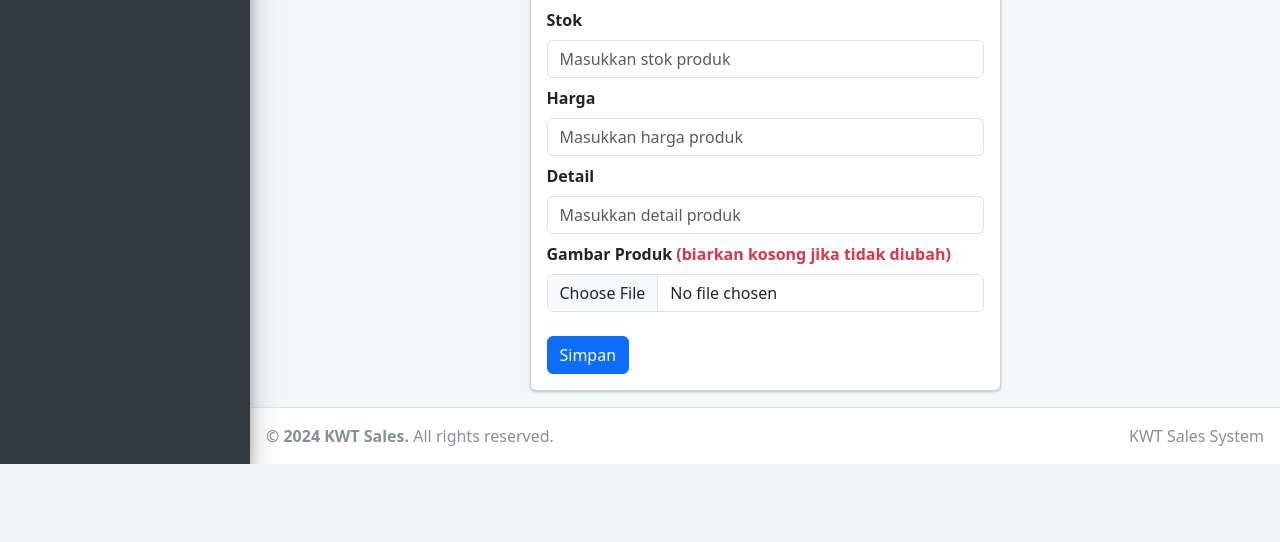
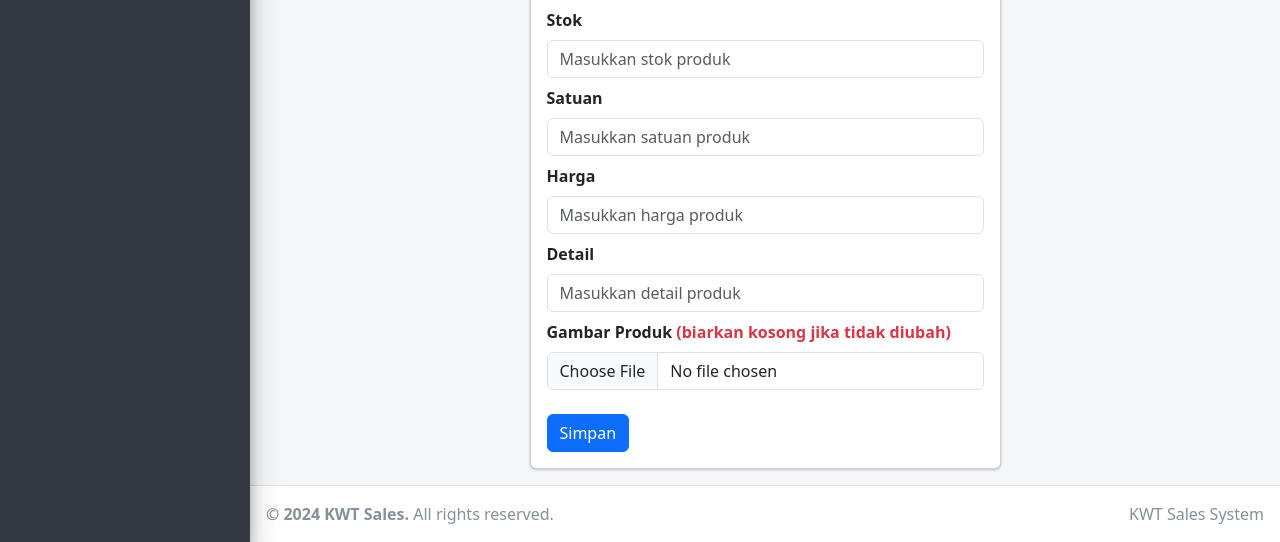
Before and after one commit to rizkyalfito/kwt-sales, a CodeIgniter 4 app: the page made by app/Views/pages/produk/edit.php in a window 1280 px wide. Shown: the part 388-930 px from the top of the page. Before the commit the page ends 852 px from the top, so only its background shows below. Run offline with PHP 8.4 and a stand-in for CodeIgniter, Linux system fonts and the light colour scheme; the template is opened without the code that fills it: most values are stand-ins (such as "Sample title", 1, 10 or a date in 2020); data that the repository does not hold is empty; some libraries are stand-ins or nearby versions.

Commit message:
update rev 2

```diff
--- a/app/Controllers/Produk.php
+++ b/app/Controllers/Produk.php
@@ -55,6 +55,7 @@ class Produk extends Controller
             'nama_produk' => $this->request->getVar('produk'),
             'nama_kategori' => $this->request->getVar('kategori'),
             'stok' => $this->request->getVar('stok'),
+            'satuan' => $this->request->getVar('satuan'),
             'harga' => $this->request->getVar('harga'),
             'detail' => $this->request->getVar('detail'),
         ];
@@ -94,6 +95,7 @@ class Produk extends Controller
             'nama_produk' => $this->request->getVar('produk'),
             'nama_kategori' => $this->request->getVar('kategori'),
             'stok' => $this->request->getVar('stok'),
+            'satuan' => $this->request->getVar('satuan'),
             'harga' => $this->request->getVar('harga'),
             'detail' => $this->request->getVar('detail'),
         ];
--- a/app/Database/Migrations/2024-06-02-000004_CreateProdukTable.php
+++ b/app/Database/Migrations/2024-06-02-000004_CreateProdukTable.php
@@ -27,6 +27,10 @@ class CreateProdukTable extends Migration
                 'type'       => 'INT',
                 'constraint' => 11,
             ],
+            'satuan' => [
+                'type'       => 'VARCHAR',
+                'constraint' => 100,
+            ],
             'harga' => [
                 'type'       => 'INT',
                 'constraint' => 11,
--- a/app/Models/PemesananModel.php
+++ b/app/Models/PemesananModel.php
@@ -122,7 +122,7 @@ class PemesananModel extends Model
     public function getPemesananWithProduk($id = null)
     {
         $builder = $this->db->table($this->table . ' p');
-        $builder->select('p.*, pr.nama_produk, pr.harga as harga_satuan, pr.nama_kategori, u.nama as nama_user');
+        $builder->select('p.*, pr.nama_produk, pr.harga as harga_satuan, pr.nama_kategori, pr.satuan,u.nama as nama_user');
         $builder->join('produk pr', 'pr.id = p.produk', 'left');
         $builder->join('users u', 'u.id = p.user', 'left');
 
@@ -278,7 +278,7 @@ class PemesananModel extends Model
     public function getDetailPemesanan($id, $userId)
     {
         $builder = $this->db->table($this->table . ' p');
-        $builder->select('p.*, pr.nama_produk, pr.nama_kategori, pr.harga as harga_satuan, u.nama as nama_user, u.alamat, u.email');
+        $builder->select('p.*, pr.nama_produk, pr.nama_kategori, pr.harga as harga_satuan, pr.satuan, u.nama as nama_user, u.alamat, u.email');
         $builder->join('produk pr', 'pr.id = p.produk', 'left');
         $builder->join('users u', 'u.id = p.user', 'left');
         $builder->where('p.id', $id);
--- a/app/Views/components/produk.php
+++ b/app/Views/components/produk.php
@@ -87,7 +87,7 @@
                                             <?= $produkModel->formatRupiah($item['harga']) ?>
                                         </span>
                                         <span class="text-muted ms-1">
-                                            <?= (stripos($item['nama_kategori'], 'sayur') !== false) ? '/ikat' : '/kg' ?>
+                                            <?= (stripos($item['nama_kategori'], 'sayur') !== false) ?> /<?= strtoupper($item['satuan']) ?>
                                         </span>
                                     </div>
                                 </div>
@@ -97,8 +97,7 @@
                                     <div class="d-flex align-items-center">
                                         <i class="bi bi-box-seam text-info me-2"></i>
                                         <span class="text-muted fs-6">
-                                            <strong>Stok:</strong> <?= esc($item['stok']) ?>
-                                            <?= (stripos($item['nama_kategori'], 'sayur') !== false) ? 'ikat' : 'kg' ?>
+                                            <strong>Stok:</strong> <?= esc($item['stok']) ?> <?= strtoupper($item['satuan']) ?>
                                         </span>
                                     </div>
                                 </div>
--- a/app/Views/pages/payment-confirmation.php
+++ b/app/Views/pages/payment-confirmation.php
@@ -35,7 +35,7 @@
                             <div class="col-md-6">
                                 <p><strong>Nomor Pesanan:</strong> #<?= $pesanan['pemesanan'] ?></p>
                                 <p><strong>Produk:</strong> <?= esc($pesanan['nama_produk']) ?></p>
-                                <p><strong>Jumlah:</strong> <?= $pesanan['jumlah'] ?> <?= $pesanan['nama_kategori'] == 'sayur' ? 'ikat' : 'kg' ?></p>
+                                <p><strong>Jumlah:</strong> <?= $pesanan['jumlah'] ?> <?= strtoupper($pesanan['satuan']) ?></p>
                             </div>
                             <div class="col-md-6">
                                 <p><strong>Total Pembayaran:</strong></p>
--- a/app/Views/pages/pemesanan.php
+++ b/app/Views/pages/pemesanan.php
@@ -41,7 +41,7 @@
                                             <optgroup label="<?= esc(ucfirst($kategori)) ?>">
                                                 <?php foreach ($produkList as $produk): ?>
                                                     <?php
-                                                    $unit = (stripos($produk['nama_kategori'], 'sayur') !== false) ? 'ikat' : 'kg';
+                                                    $unit = strtoupper($produk['satuan']);
                                                     $isSelected = (isset($selectedProductId) && $selectedProductId == $produk['id']) ? 'selected' : '';
                                                     ?>
                                                     <option value="<?= $produk['id'] ?>"
--- a/app/Views/pages/pesanan.php
+++ b/app/Views/pages/pesanan.php
@@ -43,13 +43,13 @@
                                 <td><?= $booking['pemesanan'] ?></td>
                                 <td><?= $booking['nama_user'] ?></td>
                                 <td><?= $booking['nama_produk'] ?></td>
-                                <td><?= $booking['jumlah'] ?></td>
+                                <td><?= $booking['jumlah'] ?> <?= $booking['satuan'] ?></td>
                                 <td>Rp. <?= number_format($booking['total_harga']) ?></td>
                                 <td><?= $booking['tanggal_pesan'] ?></td>
                                 <td><?= strtoupper($booking['metode_pembayaran']) ?></td>
                                 <td>
                                     <?php if ($booking['bukti_pembayaran']) : ?>
-                                        <img width="52" height="52" src="<?= base_url('/') . $booking['bukti_pembayaran'] ?>" alt="<?= $booking['nama_user'] ?>">
+                                        <img style="cursor: pointer" onclick="window.open('<?= base_url('/') . $booking['bukti_pembayaran'] ?>')" width="52" height="52" src="<?= base_url('/') . $booking['bukti_pembayaran'] ?>" alt="<?= $booking['nama_user'] ?>">
                                     <?php else : ?>
                                         COD
                                     <?php endif; ?>
--- a/app/Views/pages/produk.php
+++ b/app/Views/pages/produk.php
@@ -35,6 +35,7 @@
                             <th>Nama Produk</th>
                             <th>Nama Kategori</th>
                             <th>Stok</th>
+                            <th>Satuan</th>
                             <th>Harga</th>
                             <th>Detail</th>
                             <th>Gambar</th>
@@ -49,6 +50,7 @@
                                 <td><?= $product['nama_produk'] ?></td>
                                 <td><?= $product['nama_kategori'] ?></td>
                                 <td><?= $product['stok'] ?></td>
+                                <td><?= $product['satuan'] ?></td>
                                 <td><?= $product['harga'] ?></td>
                                 <td><?= $product['detail'] ?></td>
                                 <td>
--- a/app/Views/pages/produk/edit.php
+++ b/app/Views/pages/produk/edit.php
@@ -55,6 +55,18 @@
                                 >
                             </div>
                             <div class="mb-2">
+                                <label for="satuan" class="form-label">Satuan</label>
+                                <input
+                                        type="text"
+                                        class="form-control"
+                                        id="satuan"
+                                        placeholder="Masukkan satuan produk"
+                                        name="satuan"
+                                        required
+                                        value="<?= $this->data['product']['satuan'] ?>"
+                                >
+                            </div>
+                            <div class="mb-2">
                                 <label for="harga" class="form-label">Harga</label>
                                 <input
                                         type="number"
--- a/app/Views/pages/produk/tambah.php
+++ b/app/Views/pages/produk/tambah.php
@@ -35,6 +35,10 @@
                                 <input type="number" class="form-control" id="stok" placeholder="Masukkan stok produk" name="stok" required>
                             </div>
                             <div class="mb-2">
+                                <label for="satuan" class="form-label">Satuan</label>
+                                <input type="text" class="form-control" id="satuan" placeholder="Masukkan satuan produk" name="satuan" required>
+                            </div>
+                            <div class="mb-2">
                                 <label for="harga" class="form-label">Harga</label>
                                 <input type="number" class="form-control" id="harga" placeholder="Masukkan harga produk" name="harga" required>
                             </div>
```
Also changed, not shown: public/assets/image/product/1754830422_864506c78040ada47ec0.png (added), public/assets/image/product/1754831061_4bf02c24ccbf1f82cecf.png (added), public/assets/uploads/payments/1754831322_1f5e334321a8e5fa9812.png (added).
